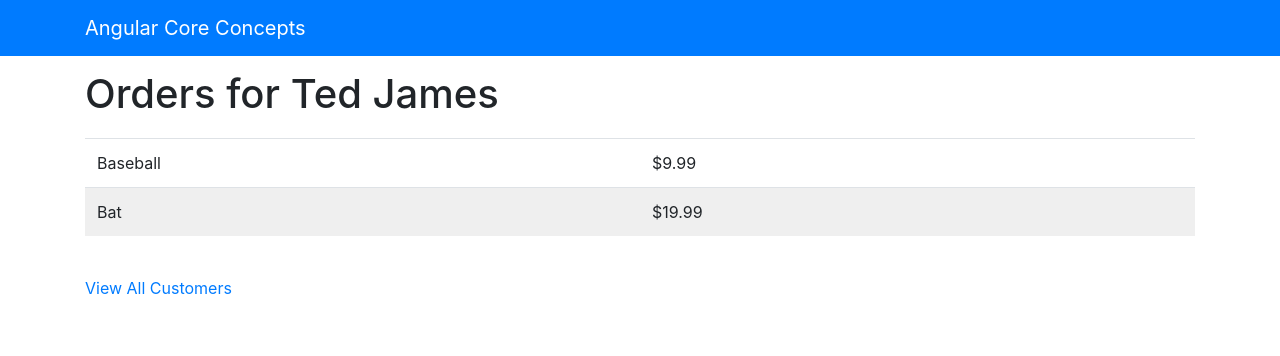
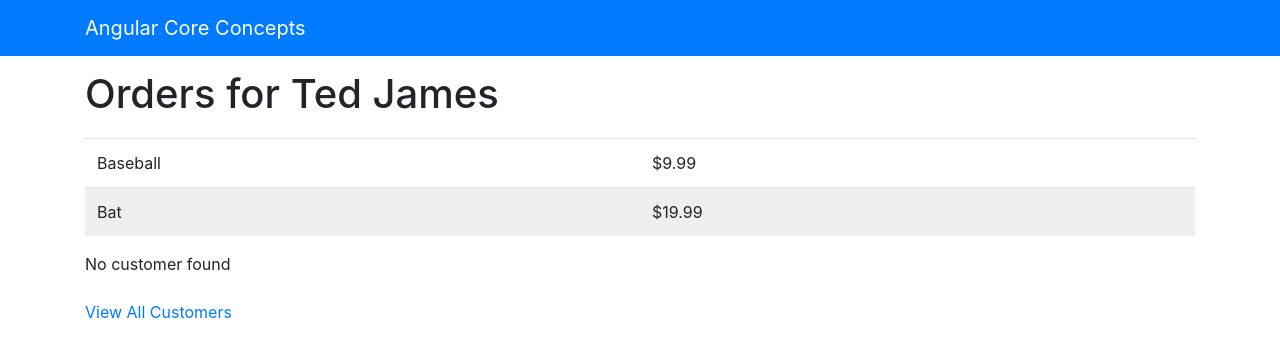
Before and after one commit to DanWahlin/Angular-Core-Concepts, an Angular app: page /orders/1 in a window 1280 px wide. Shown: the top 356 px of the page. Built offline with nearby package versions, Linux system fonts and the light colour scheme.

Commit message:
Fix for loop syntax in orders.component.html

```diff
--- a/src/app/orders/orders.component.html
+++ b/src/app/orders/orders.component.html
@@ -3,7 +3,7 @@
         <h1>Orders for {{ customer.name | capitalize }}</h1>
 
         <table class="table table-hover orders-table">
-            @for ((order of orders$ | async); track order.customerId) {
+            @for (order of orders$ | async; track order.customerId) {
                 @for (orderItem of order.orderItems; track orderItem.id; let isOdd=$odd) {
                     <tr [class.odd]="isOdd">
                         <td>{{ orderItem.productName }}</td>
@@ -20,5 +20,17 @@
     </div>
 }
 
+@switch ((this.customer$ | async)?.city) {
+    @case ('New York') {
+        New York
+    }
+    @default {
+        <div>
+            No customer found
+        </div>
+    }
+}
+
+
 <br />
 <a routerLink="/customers">View All Customers</a>
```
